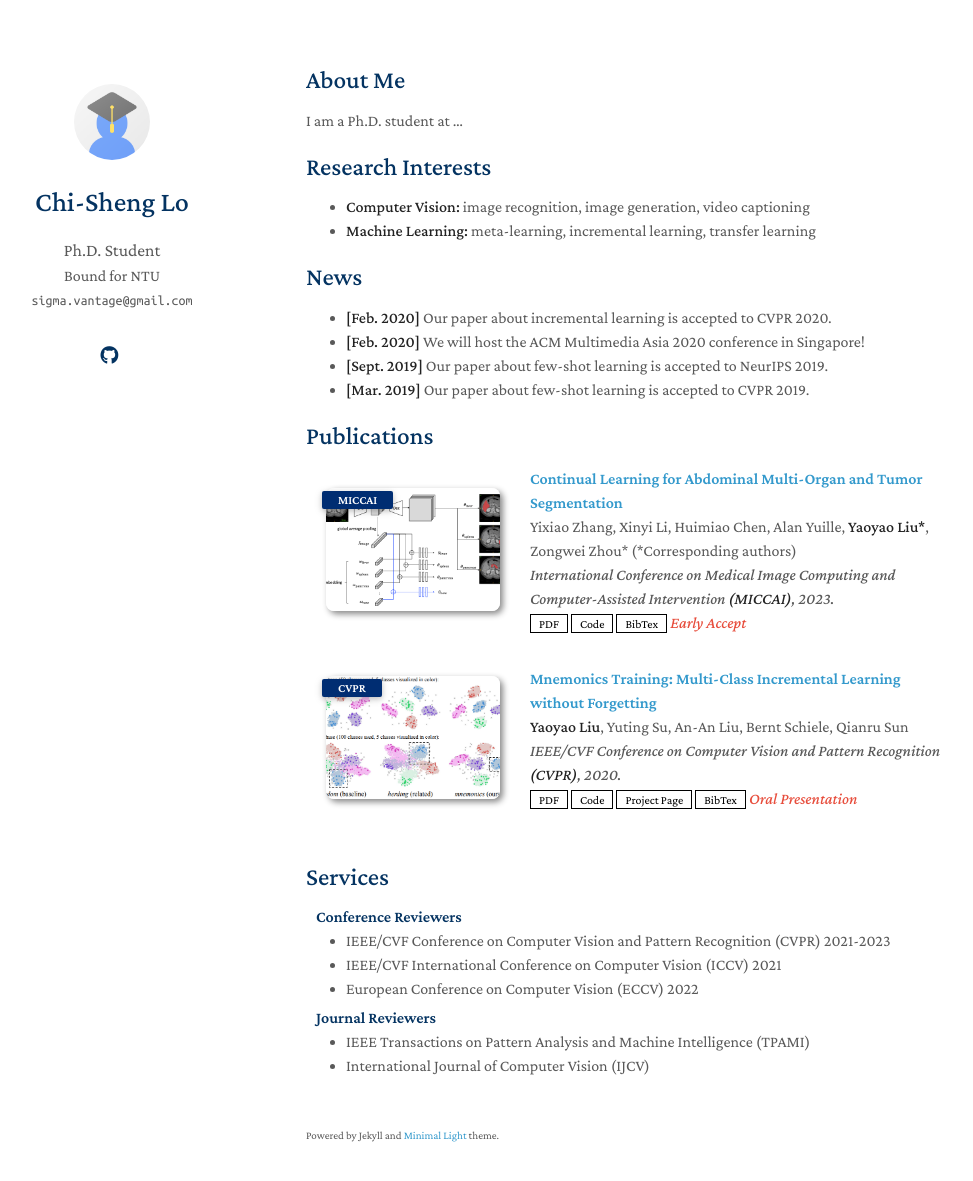
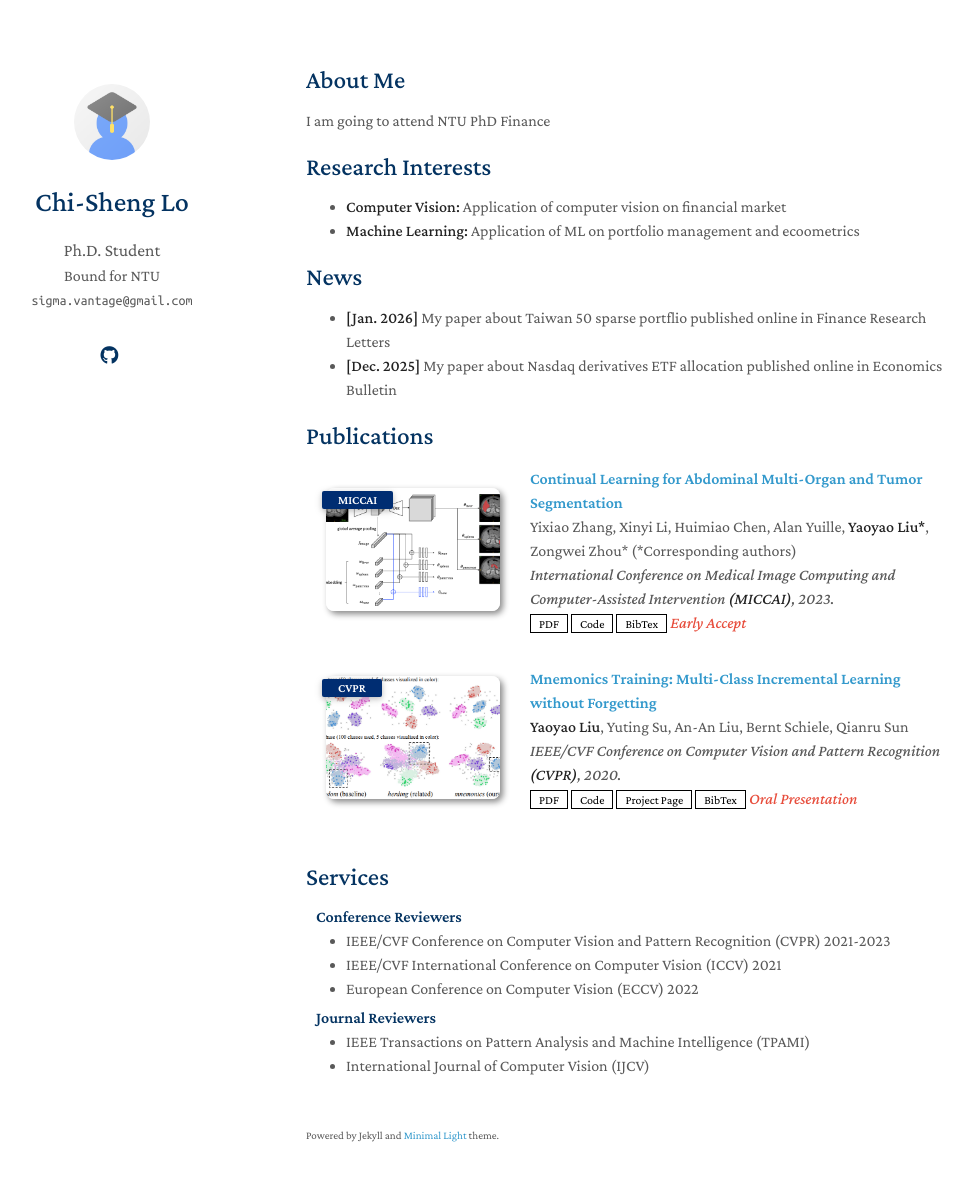
Before and after one commit to ergodic-metrika/ergodic-metrika.github.io, a Jekyll site: the page built from index.md, in a window 1280 px wide and 1216 px high. Shown: the top 1181 px of the window, without its empty margins (164-1137 px from the left). Built offline with Jekyll 4.4.1, drawn with Linux system fonts in a browser that asks for light colours; a style sheet for code colours, icons or effects is not loaded; our own code applies the rules of GitHub Pages for plain Markdown files.

Commit message:
Update index.md

```diff
--- a/index.md
+++ b/index.md
@@ -4,19 +4,18 @@ layout: homepage
 
 ## About Me
 
-I am a Ph.D. student at ...
-
+I am going to attend NTU PhD Finance
 ## Research Interests
 
-- **Computer Vision:** image recognition, image generation, video captioning
-- **Machine Learning:** meta-learning, incremental learning, transfer learning
+- **Computer Vision:** Application of computer vision on financial market
+- **Machine Learning:** Application of ML on portfolio management and ecoometrics
+
 
 ## News
 
-- **[Feb. 2020]** Our paper about incremental learning is accepted to CVPR 2020.
-- **[Feb. 2020]** We will host the ACM Multimedia Asia 2020 conference in Singapore!
-- **[Sept. 2019]** Our paper about few-shot learning is accepted to NeurIPS 2019.
-- **[Mar. 2019]** Our paper about few-shot learning is accepted to CVPR 2019.
+- **[Jan. 2026]** My paper about Taiwan 50 sparse portflio published online in Finance Research Letters
+- **[Dec. 2025]** My paper about Nasdaq derivatives ETF allocation published online in Economics Bulletin
+
 
 {% include_relative _includes/publications.md %}
 
```
